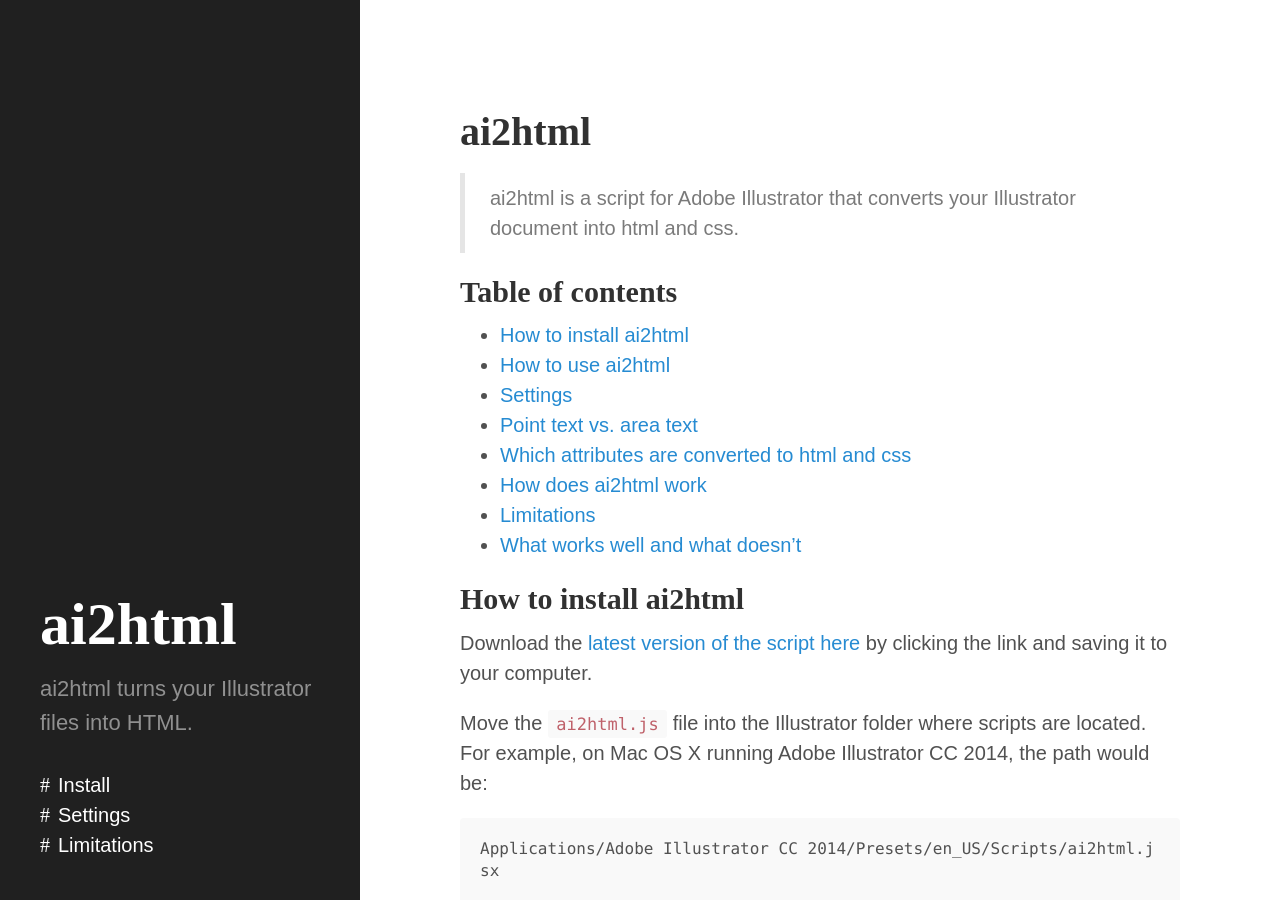
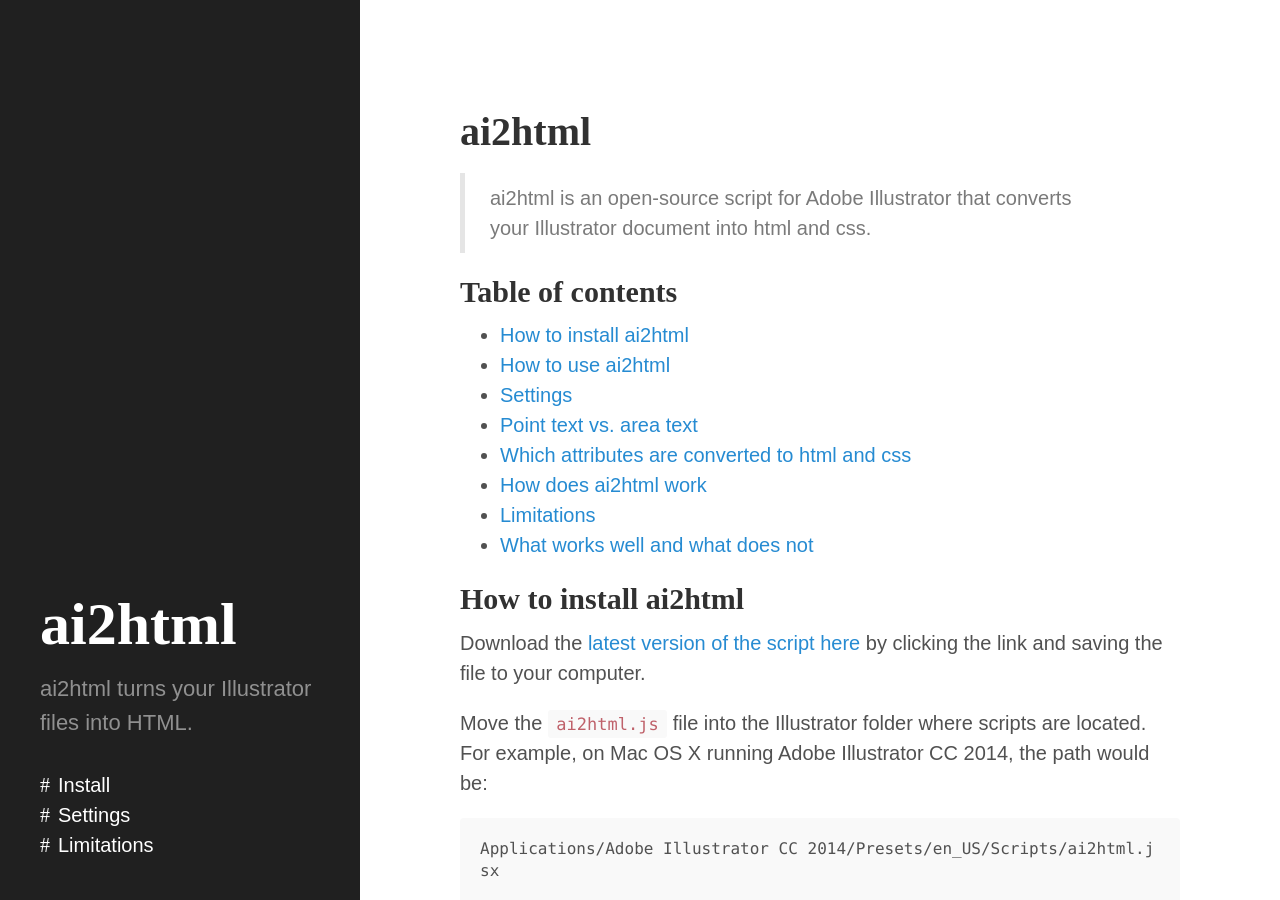
Before and after one commit to newsdev/ai2html, a Jekyll site: the page built from index.md, in a window 1280 px wide and 900 px high. Built offline with Jekyll 4.4.1, drawn with Linux system fonts in a browser that asks for light colours; Markdown is read by kramdown in place of the engine named in the settings; some of the changed text lies outside the part shown.

Commit message:
Sync README.md in master branch to index.md in gh-pages

````diff
--- a/index.md
+++ b/index.md
@@ -5,7 +5,7 @@
 
 # ai2html
 
-> ai2html is a script for Adobe Illustrator that converts your Illustrator document into html and css.
+> ai2html is an open-source script for Adobe Illustrator that converts your Illustrator document into html and css.
 
 ## Table of contents
 
@@ -16,12 +16,12 @@
 - [Which attributes are converted to html and css](#which-attributes-are-converted-to-html-and-css)
 - [How does ai2html work](#how-does-ai2html-work)
 - [Limitations](#limitations)
-- [What works well and what doesn’t](#what-works-well-and-what-doesnt)
+- [What works well and what does not](#what-works-well-and-what-does-not)
 
 
 ## How to install ai2html
 
-Download the [latest version of the script here](https://github.com/newsdev/ai2html/raw/master/ai2html.js) by clicking the link and saving it to your computer.
+Download the [latest version of the script here](https://github.com/newsdev/ai2html/raw/master/ai2html.js) by clicking the link and saving the file to your computer.
 
 Move the `ai2html.js` file into the Illustrator folder where scripts are located. For example, on Mac OS&nbsp;X running Adobe Illustrator CC 2014, the path would be:
 ```
@@ -248,7 +248,7 @@
 <!-- ## Why not just export an image out Illustrator -->
 
 
-## What works well and what doesn’t
+## What works well and what does not
 
 - **Works well**
   - Diagrams or maps in which labels are placed organically around the artwork.
@@ -274,4 +274,4 @@
 
 <p style="font-size:.8em;opacity:0.5;">Created by <a href="https://twitter.com/archietse">Archie Tse</a> / <a href="https://github.com/newsdev">The New York Times</a></p>
 
-<p style="font-size:.8em;opacity:0.5;">Copyright (c) 2011-2015 The New York Times Company</p>
+<p style="font-size:.8em;opacity:0.7;">Copyright (c) 2011-2015 The New York Times Company</p>
````
